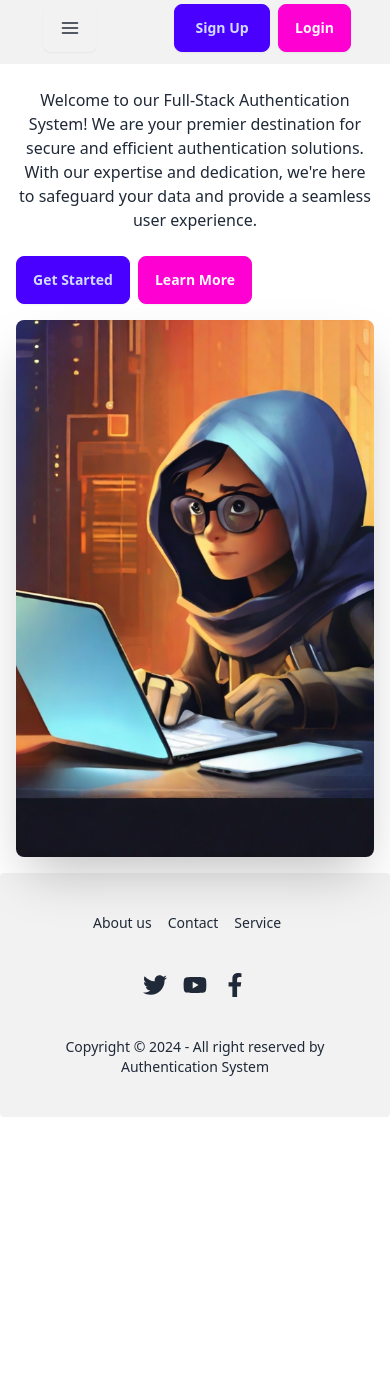
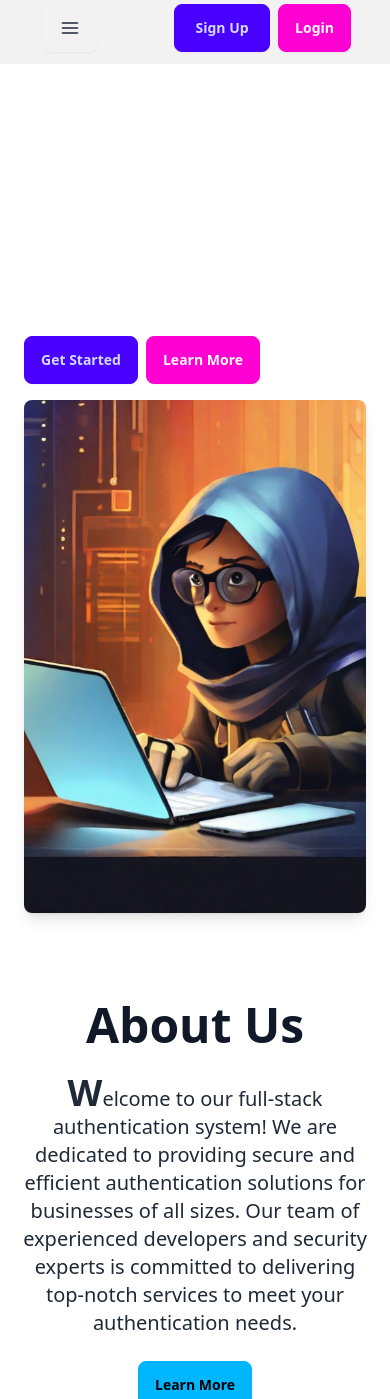
Before and after one commit to PrinceInScripts/Full-Stack-Authentication-System, a React (Create React App) app in the folder client/: page / in a window 390 px wide. Shown: the top 1399 px of the page. Before the commit the page ends 1117 px from the top, so only its background shows below. Built offline with nearby package versions, Linux system fonts and the light colour scheme.

Commit message:
done homepage

```diff
--- a/client/src/Pages/Home/Home.jsx
+++ b/client/src/Pages/Home/Home.jsx
@@ -1,13 +1,17 @@
-import React from 'react'
-import Hero from '../../components/Hero/Hero'
-import Layout from '../../components/Layout/Layout'
+import React from "react";
+import Hero from "../../components/Hero/Hero";
+import Layout from "../../components/Layout/Layout";
+import AboutHero from "../../components/AboutHero/AboutHero";
 
 function Home() {
   return (
-   <Layout>
-      <Hero/>
+    <Layout>
+      <div className="flex flex-col min-h-screen">
+        <Hero />
+        <AboutHero />
+      </div>
     </Layout>
-  )
+  );
 }
 
-export default Home
+export default Home;
--- a/client/src/components/AboutHero/AboutHero.jsx
+++ b/client/src/components/AboutHero/AboutHero.jsx
@@ -1,6 +1,6 @@
 import React from "react";
 import { Link } from "react-router-dom";
-import aboutHero from "../../asset/aboutHero.png";
+import aboutHero from "../../asset/aboutHero.jpg";
 import misson from "../../asset/misson.png";
 import solution from "../../asset/solution.jpg";
 import security from "../../asset/security.jpg";
@@ -9,10 +9,10 @@ import Layout from "../Layout/Layout";
 import ContactForm from "../ContactForm/ContactForm";
 
 
-function About() {
+function AboutHero() {
   return (
 
-        <div className="hero min-h-[80vh] bg-white border-b-2 w-full mx-auto">
+        <div className="hero min-h-[90vh] bg-white] w-full mx-auto">
           <div className="hero-content flex-col lg:flex-row-reverse items-center justify-between ">
             <div className="text-center lg:text-left lg:w-1/2">
               <h1 className="text-5xl font-bold text-gray-900">About Us</h1>
@@ -24,10 +24,10 @@ function About() {
                 experts is committed to delivering top-notch services to meet
                 your authentication needs.
               </p>
-             <Link to={"/about"}><button>Learn More</button></Link>
+             <Link to={"/about"}><button className="btn btn-info">Learn More</button></Link>
             </div>
             <div className="lg:w-1/2 lg:pl-8 flex justify-center">
-              <div className="max-w-sm x-auto shadow-2xl overflow-hidden rounded-lg">
+              <div className="w-4/5 x-auto shadow-2xl overflow-hidden rounded-lg">
                 <img className="" src={aboutHero} alt="Hero" />
               </div>
             </div>
@@ -38,4 +38,4 @@ function About() {
   );
 }
 
-export default About;
+export default AboutHero;
--- a/client/src/components/Hero/Hero.jsx
+++ b/client/src/components/Hero/Hero.jsx
@@ -1,40 +1,35 @@
-import React from 'react'
-import Layout from '../Layout/Layout'
-import { Link } from 'react-router-dom'
-import hero from "../../asset/hero.jpg"
+import React from 'react';
+import { Link } from 'react-router-dom';
+import hero from "../../asset/hero.jpg";
 
 function Hero() {
   return (
-
-
-
-<div className="hero min-h-[80vh] bg-base-900">
-        <div className="hero-content flex-col lg:flex-row items-center justify-between">
+    <div className="hero min-h-[80vh] pt-20 bg-base-900">
+      <div className="hero-content flex-col lg:flex-row items-center justify-between px-6 lg:px-12">
         <div className="text-center lg:text-left lg:w-1/2">
-            <h1 className="text-5xl font-bold">Hello there</h1>
-            <p className="py-6 ">
+          <h1 className="text-5xl font-bold text-white">Hello there</h1>
+          <p className="py-6 text-white">
             Welcome to our Full-Stack Authentication System! We are your premier destination for secure and efficient
             authentication solutions. With our expertise and dedication, we're here to safeguard your data and provide
             a seamless user experience.
           </p>
           <div className="flex gap-2">
-              <Link to="/">
+            <Link to="/" className="text-white">
               <button className="btn btn-primary">Get Started</button>
             </Link>
-              <Link to="/">
+            <Link to="/" className="text-white">
               <button className="btn btn-secondary">Learn More</button>
             </Link>
           </div>
         </div>
-          <div className="lg:w-1/2 lg:pl-8">
-            <div className="max-w-sm mx-auto shadow-2xl overflow-hidden rounded-lg">
-              <img className="w-full" src={hero} alt="Hero" />
+        <div className="lg:w-1/2 lg:pl-8 flex justify-center">
+          <div className="max-w-md mx-auto">
+            <img className="w-full rounded-lg shadow-lg" src={hero} alt="Hero" />
           </div>
         </div>
       </div>
     </div>
-
-  )
+  );
 }
 
-export default Hero
+export default Hero;
```
Also changed, not shown: client/src/asset/aboutHero.jpg (added), client/src/asset/aboutHero.png (deleted). Lines whose indentation alone changed are shown as unchanged.
